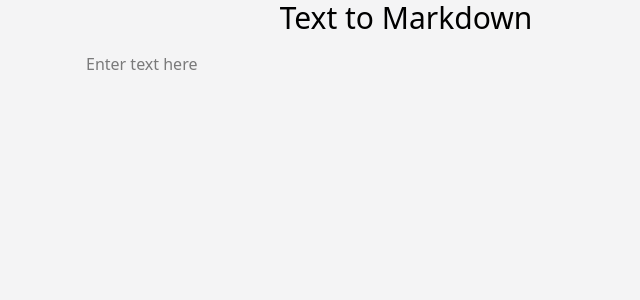
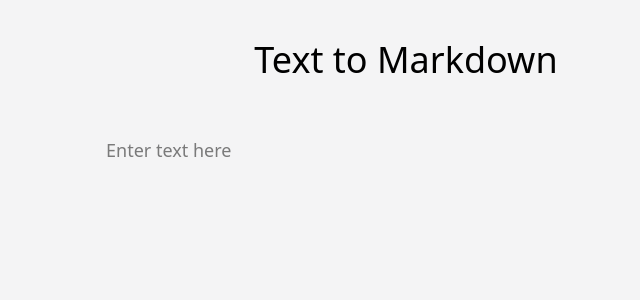
Before and after one commit to catherinetweeks/markdown-editor, a React (Vite) app: page / in a window 1280 px wide. Shown: the top 300 px of the page, without its empty margins (234-874 px from the left). Built offline with nearby package versions, Linux system fonts and the light colour scheme.

Commit message:
implemented dark mode button

```diff
--- a/src/App.tsx
+++ b/src/App.tsx
@@ -5,7 +5,7 @@ import DarkModeButton from './components/DarkModeButton';
 
 function App() {
   return (
-    <div className="bg-zinc-100 dark:bg-zinc-800 h-screen w-full">
+    <div>
       <Heading />
       <RichTextEditor />
       <DarkModeButton />
--- a/src/components/DarkModeButton.tsx
+++ b/src/components/DarkModeButton.tsx
@@ -1,8 +1,34 @@
+import { useState, useEffect } from 'react';
+import { LuSun, LuMoon } from "react-icons/lu";
 
 function DarkModeButton () {
 
+    const [theme, setTheme] = useState('light');
+
+    useEffect(() => {
+        const storedTheme = localStorage.getItem('theme') as 'light' | 'dark';
+
+        const initialTheme = storedTheme;
+        setTheme(initialTheme);
+        document.documentElement.classList.toggle('dark', initialTheme === 'dark');
+    }, []);
+
+    const toggleTheme = () => {
+        const newTheme = theme === 'light' ? 'dark' : 'light';
+        setTheme(newTheme);
+        localStorage.setItem('theme', newTheme);
+        document.documentElement.classList.toggle('dark', newTheme === 'dark');
+    };
+
     return (
-        <button>
+        <button
+            className="bg-zinc-100 dark:bg-zinc-800 p-2 rounded-xl fixed bottom-6 right-6 cursor-pointer hover:-translate-y-0.5 transition-transform"
+            onClick={toggleTheme}>
+            {theme === 'light' ?  (
+                <LuMoon className="w-7 h-7 text-black"/>
+            ) : (
+                <LuSun className = "w-7 h-7 text-white"/>
+            )}
         </button>
     )
 }
--- a/src/components/Heading.tsx
+++ b/src/components/Heading.tsx
@@ -2,7 +2,7 @@ function Heading() {
 
     return (
         <div>
-            <h1 className="flex justify-center text-3xl cursor-default">Text to Markdown</h1>
+            <h1 className="text-black dark:text-white flex justify-center text-4xl mt-10 mb-5 cursor-default">Text to Markdown</h1>
         </div>
     )
 }
--- a/src/components/RichTextEditor.tsx
+++ b/src/components/RichTextEditor.tsx
@@ -7,7 +7,7 @@ function RichTextEditor() {
     return (
         <div className="max-w-2xl mx-auto p-4">
             <textarea
-                className="resize-none w-full h-100"
+                className="text-black dark:text-white resize-none w-full h-100 p-5 text-lg focus:outline-none focus:ring-0"
                 // focus:outline-none focus:ring-0
                 value={text}
                 onChange={(textChange) => setText(textChange.target.value)}
--- a/src/index.css
+++ b/src/index.css
@@ -1,3 +1,8 @@
 @import "tailwindcss";
 
 @custom-variant dark (&:where(.dark, .dark *));
+
+html, body {
+  @apply min-h-screen bg-zinc-100 dark:bg-zinc-800;
+  transition: background-color 0.2s ease, color 0.2s ease;
+}
```
